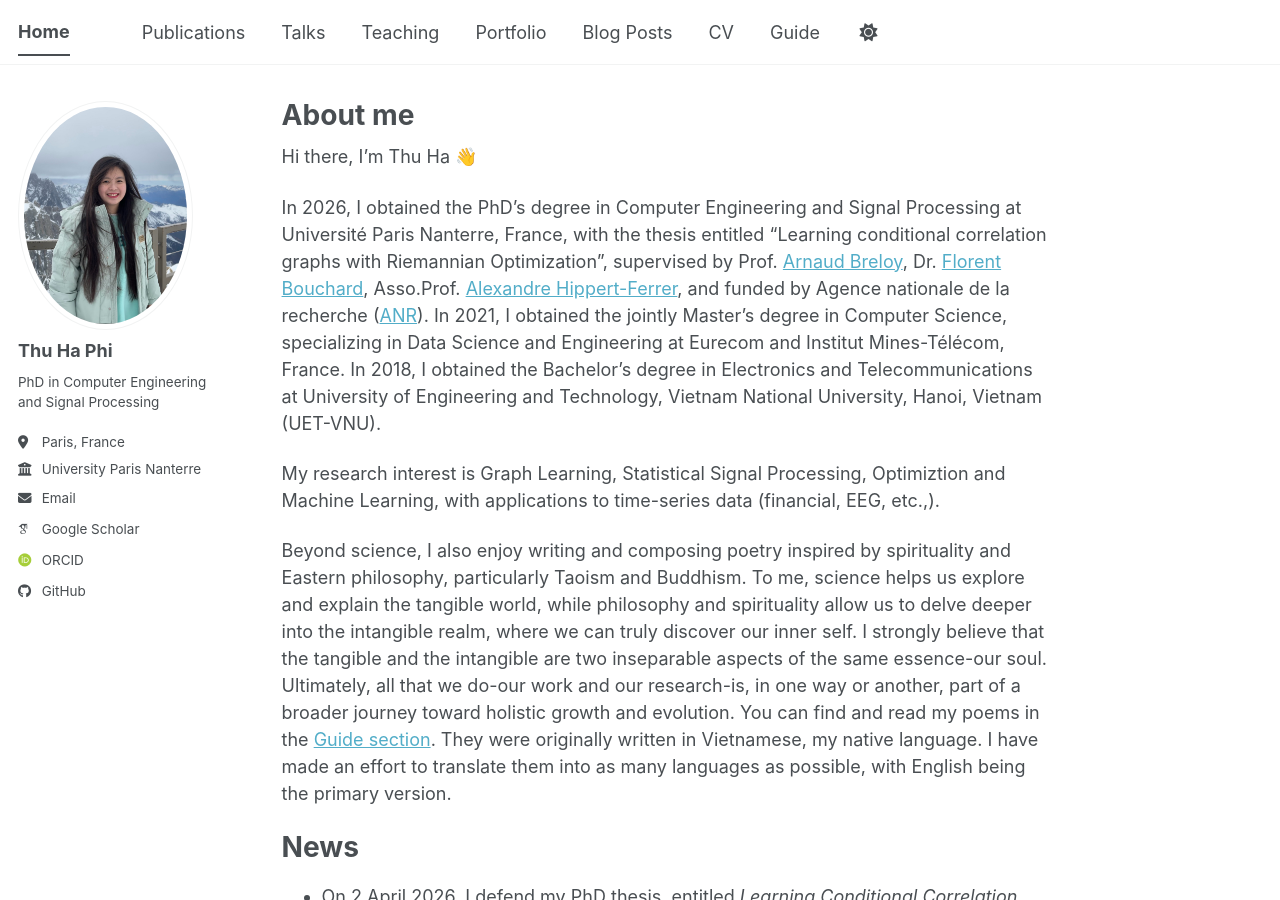
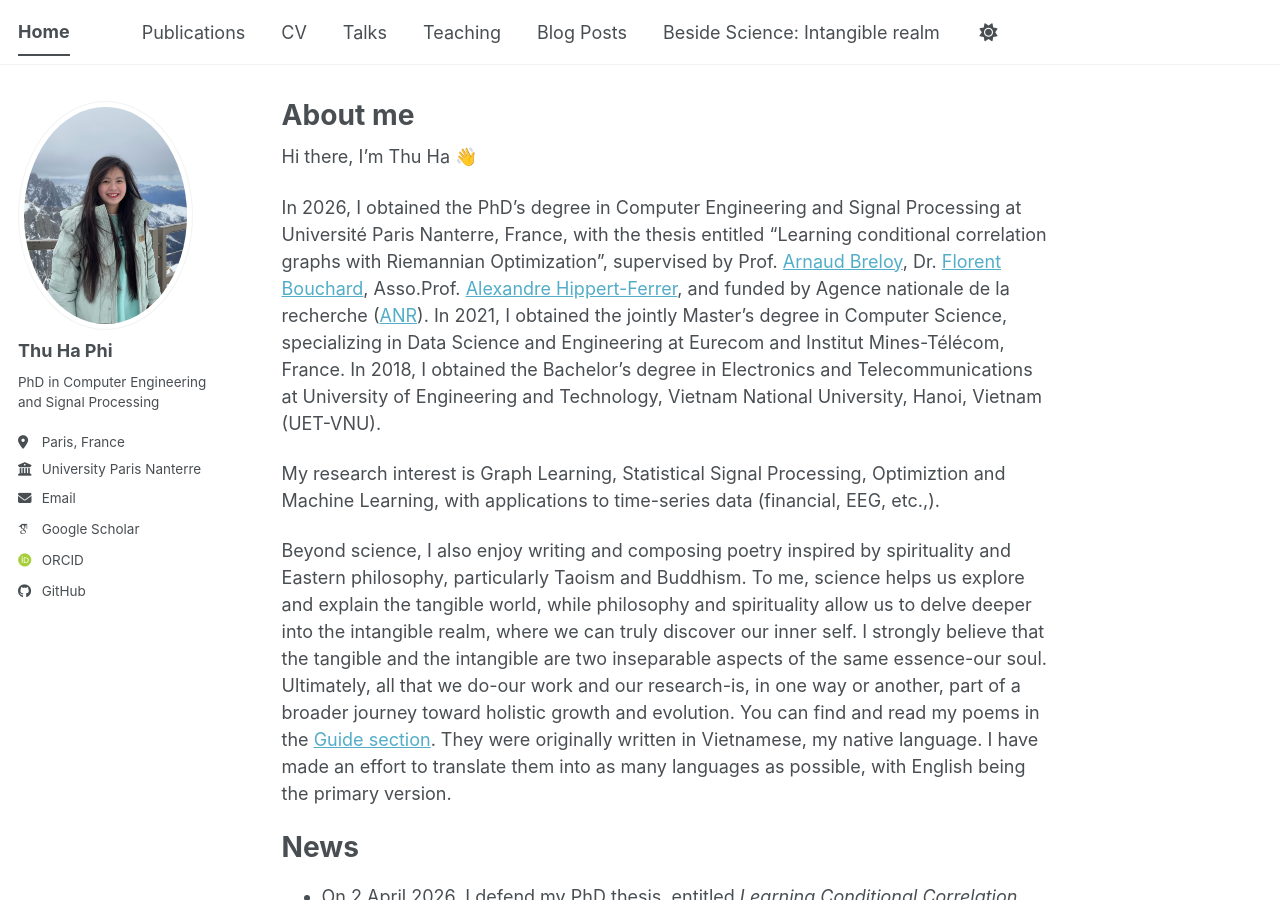
Before and after one commit to ChionanthusRetusus/thuhaphi.github.io, a Jekyll site: the page built from _pages/about.md, in a window 1280 px wide and 900 px high. Built offline with Jekyll 4.4.1, drawn with Linux system fonts in a browser that asks for light colours; some web fonts are replaced; a script bundle is joined from its source files by our own code; library files that are not in the unit come from our copies.

Commit message:
uncommand "Portfolio" and move CV section to the first

```diff
--- a/_data/navigation.yml
+++ b/_data/navigation.yml
@@ -11,23 +11,23 @@ main:
   - title: "Publications"
     url: /publications/
 
+  - title: "CV"
+    url: /cv/
+
   - title: "Talks"
     url: /talks/
 
   - title: "Teaching"
     url: /teaching/
 
-  - title: "Portfolio"
-    url: /portfolio/
+  # - title: "Portfolio"
+  #   url: /portfolio/
 
   - title: "Blog Posts"
     url: /year-archive/
 
-  - title: "CV"
-    url: /cv/
-
   # - title: "CV"
   #   url: /cv-json/
 
-  - title: "Guide"
+  - title: "Beside Science: Intangible realm"
     url: /markdown/
```
